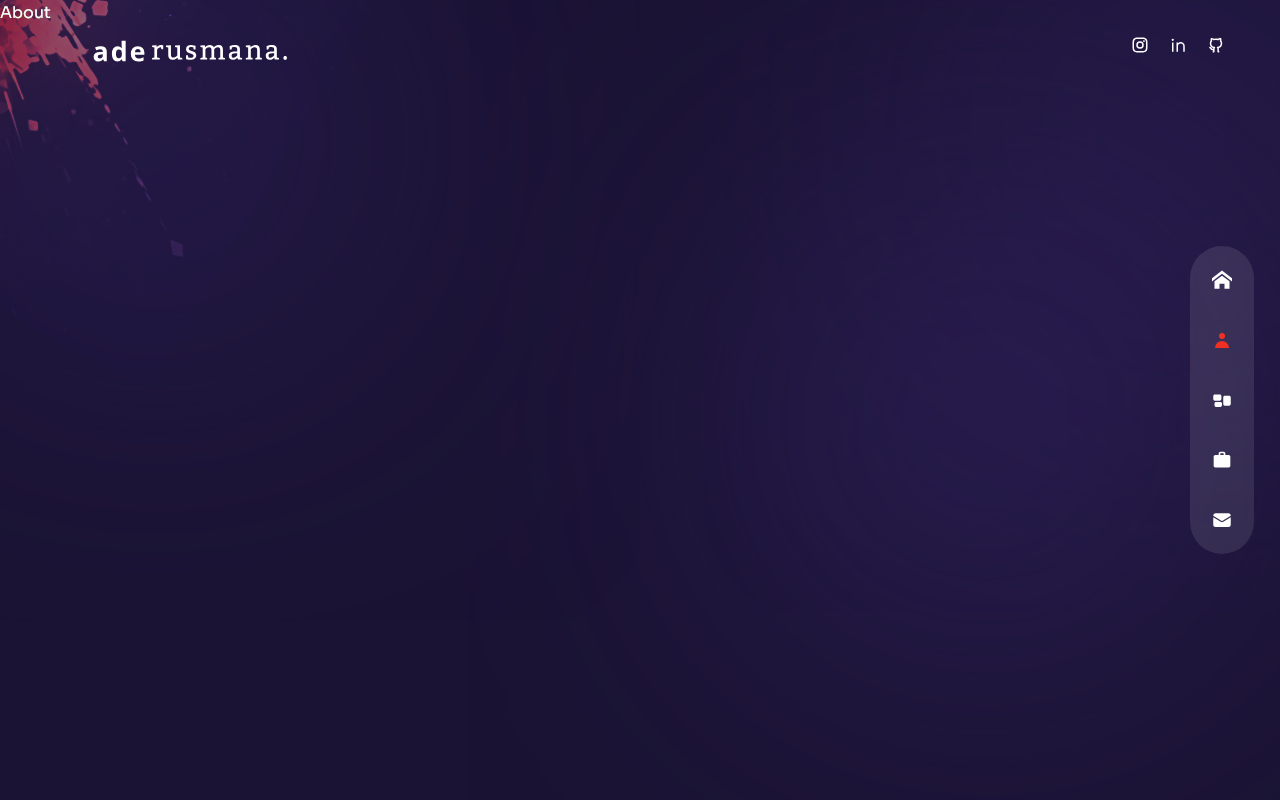
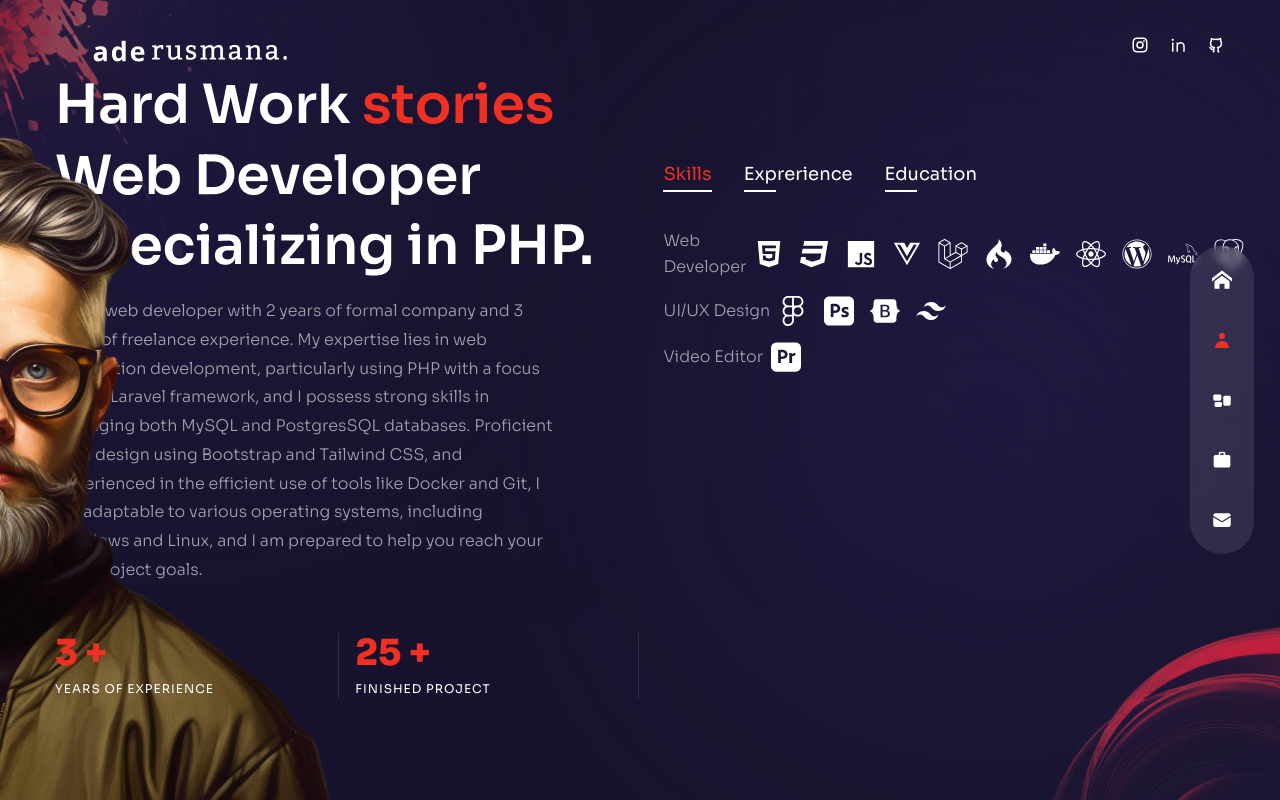
Before and after one commit to aderusmana/my-porto, a Next.js app: page /about in a window 1280 px wide. Built offline with nearby package versions, Linux system fonts and the light colour scheme.

Commit message:
Add About view

```diff
--- a/components/Circles.js
+++ b/components/Circles.js
@@ -1,12 +1,22 @@
 import React from 'react';
+import Image from 'next/image';
 
 const Circles = () => {
-    return (
-        <div>
-
-        </div>
-    );
+  return (
+    <div
+      className={
+        'w-[200px] xl:w-[300px] absolute -right-16 -bottom-2 mix-blend-color-dodge animate-pulse duration-75 z-10'
+      }
+    >
+      <Image
+        src={'/circles.png'}
+        alt={'circle'}
+        width={260}
+        height={200}
+        className={'w-full h-full'}
+      />
+    </div>
+  );
 };
 
 export default Circles;
-;
--- a/components/Header.js
+++ b/components/Header.js
@@ -19,7 +19,7 @@ const Header = () => {
       <div className={'container mx-auto'}>
         <div
           className={
-            'flex flex-col lg:flex-row justify-between items-center gap-y-6 py-8'
+            'flex flex-col lg:flex-row justify-between items-center gap-y-4 py-4'
           }
         >
           {/*logo */}
--- a/package.json
+++ b/package.json
@@ -13,6 +13,7 @@
     "framer-motion": "^10.16.4",
     "next": "13.5.6",
     "react": "^18",
+    "react-countup": "^6.4.2",
     "react-dom": "^18",
     "react-icons": "^4.11.0",
     "react-tsparticles": "^2.12.2",
--- a/pages/about/index.js
+++ b/pages/about/index.js
@@ -1,4 +1,4 @@
-import React from "react";
+import React, { useState } from 'react';
 import {
   FaBootstrap,
   FaCss3,
@@ -10,7 +10,7 @@ import {
   FaReact,
   FaVuejs,
   FaWordpress,
-} from "react-icons/fa";
+} from 'react-icons/fa';
 import {
   SiAdobephotoshop,
   SiAdobepremierepro,
@@ -18,13 +18,23 @@ import {
   SiMysql,
   SiPostgresql,
   SiTailwindcss,
-} from "react-icons/si";
+} from 'react-icons/si';
+import Circles from '@/components/Circles';
+import Avatar from '@/components/Avatar';
 
-const aboutData = {
-  title: "skills",
+//frame-morion
+
+import { motion } from 'framer-motion';
+import { fadeIn } from '@/variants';
+
+import CountUp from 'react-countup';
+
+export const aboutData = [
+  {
+    title: 'skills',
     info: [
       {
-      title: "Web Developer",
+        title: 'Web Developer',
         icons: [
           <FaHtml5 />,
           <FaCss3 />,
@@ -40,7 +50,7 @@ const aboutData = {
         ],
       },
       {
-      title: "UI/UX Design",
+        title: 'UI/UX Design',
         icons: [
           <FaFigma />,
           <SiAdobephotoshop />,
@@ -49,49 +59,223 @@ const aboutData = {
         ],
       },
       {
-      title: "Video Editor",
+        title: 'Video Editor',
+
         icons: [<SiAdobepremierepro />],
-    },
-    {
-      title: "exprerience",
-      info: [
-        {
-          title:
-            "Web Developer  - PT.Mobilogix Teknologi Indonesia , South Tangerang, Indonesia",
-          stage: "2021 - 2022",
-        },
-        {
-          title: "IT STAFF  - Perpustakaan Nasional , Jakarta, Indonesia",
-          stage: "2019 - 2020",
-        },
-        {
-          title:
-            "ADMINISTRATIVE STAFF / SUPERVISOR  - Badan Pusat Statistik (Partner), Jakarta, Indonesia",
-          stage: "2016 - 2019",
       },
     ],
   },
   {
-      title: "education",
+    title: 'exprerience',
     info: [
       {
         title:
-            "BACHELOR OF COMPUTER SCIENCE & INFORMATION SYSTEMS - Nusa Mandiri University, Jakarta, Indonesia",
-          stage: "2021 - 2022",
-          ipk: "3.88",
+          'Web Developer  - PT.Mobilogix Teknologi Indonesia , South Tangerang, Indonesia',
+        stage: '2021 - 2022',
+      },
+      {
+        title: 'It Staff  - Perpustakaan Nasional , Jakarta, Indonesia',
+        stage: '2019 - 2020',
       },
       {
         title:
-            "ASSOCIATES OF COMPUTER SCIENCE & INFORMATION SYSTEMS - NBina Sarana Informatika University, Jakarta, Indonesia",
-          stage: "2017 - 2020",
-          ipk: "3.83",
+          'Administrative Staff  - Badan Pusat Statistik (Partner), Jakarta, Indonesia',
+        stage: '2016 - 2019',
       },
     ],
   },
+  {
+    title: 'education',
+    info: [
+      {
+        title:
+          'Bachelor of information System - Nusa Mandiri University, Jakarta, Indonesia',
+        stage: '2021 - 2022',
+        ipk: '3.88',
+      },
+      {
+        title:
+          'Associates of Information System - Bina Sarana Informatika University, Jakarta, Indonesia',
+        stage: '2017 - 2020',
+        ipk: '3.83',
+      },
     ],
-};
+  },
+];
 const About = () => {
-  return <div>About</div>;
+  const [index, setIndex] = useState(0);
+
+  return (
+    <div className={'h-full bg-primary/30 py-40 text-center xl:text-left '}>
+      <Circles />
+      {/* avatar */}
+      <motion.div
+        variants={fadeIn('right', 0.2)}
+        initial={'hidden'}
+        animate={'show'}
+        exit={'hidden'}
+        className={'hidden xl:flex absolute bottom-0 -left-[370px]'}
+      >
+        <Avatar />
+      </motion.div>
+      <div
+        className="container mx-auto h-full flex flex-col items-center xl:flex-row
+      gap-x-6"
+      >
+        {/* text */}
+        <div className={'flex-1 flex flex-col justify-center'}>
+          <motion.h2
+            variants={fadeIn('right', 0.2)}
+            initial={'hidden'}
+            animate={'show'}
+            exit={'hidden'}
+            className={'h2'}
+          >
+            Hard Work <span className={'text-accent'}>stories </span>
+            Web Developer Specializing in PHP.
+          </motion.h2>
+          <motion.p
+            variants={fadeIn('right', 0.4)}
+            initial={'hidden'}
+            animate={'show'}
+            exit={'hidden'}
+            className={
+              'max-w-[500px] mx-auto xl:mx-0 mb-6 xl:mb-12 px-2 xl:px-0'
+            }
+          >
+            I am a web developer with 2 years of formal company and 3 years of
+            freelance experience. My expertise lies in web application
+            development, particularly using PHP with a focus on the Laravel
+            framework, and I possess strong skills in managing both MySQL and
+            PostgresSQL databases. Proficient in UI design using Bootstrap and
+            Tailwind CSS, and experienced in the efficient use of tools like
+            Docker and Git, I am adaptable to various operating systems,
+            including Windows and Linux, and I am prepared to help you reach
+            your web project goals.
+          </motion.p>
+          {/* counters */}
+          <motion.div
+            variants={fadeIn('right', 0.6)}
+            initial={'hidden'}
+            animate={'show'}
+            exit={'hidden'}
+            className={
+              'hidden md:flex md:max-w-xl xl:max-w-none mx-auto xl:mx-0 mb-8'
+            }
+          >
+            <div className={'flex flex-1 xl:gap-4'}>
+              {/* experience */}
+              <div
+                className={
+                  'relative flex-1 after:w-[1px] after:h-full after:bg-white/10 after:absolute after:top-0 after:right-0'
+                }
+              >
+                <div
+                  className={
+                    'text-2xl xl:text-4xl font-extrabold text-accent mb-2'
+                  }
+                >
+                  <CountUp start={0} end={3} duration={5} /> +
+                </div>
+                <div
+                  className={
+                    'text-xs uppercase tracking-[1px] leading-[1.4] max-w--[100px] '
+                  }
+                >
+                  Years of Experience
+                </div>
+              </div>
+
+              {/* Project */}
+              <div
+                className={
+                  'relative flex-1 after:w-[1px] after:h-full after:bg-white/10 after:absolute after:top-0 after:right-0'
+                }
+              >
+                <div
+                  className={
+                    'text-2xl xl:text-4xl font-extrabold text-accent mb-2'
+                  }
+                >
+                  <CountUp start={0} end={25} duration={5} /> +
+                </div>
+                <div
+                  className={
+                    'text-xs uppercase tracking-[1px] leading-[1.4] max-w--[100px] '
+                  }
+                >
+                  Finished Project
+                </div>
+              </div>
+            </div>
+          </motion.div>
+        </div>
+
+        {/* info */}
+        <motion.div
+          variants={fadeIn('left', 0.4)}
+          initial={'hidden'}
+          animate={'show'}
+          exit={'hidden'}
+          className={'flex flex-col w-full xl:max-w-[48%] h-[480px]'}
+        >
+          <div className={'flex gap-x-4 xl:gap-x-8 mx-auto xl:mx-0 mb-4'}>
+            {aboutData.map((item, itemIndex) => {
+              return (
+                <div
+                  key={itemIndex}
+                  className={`${
+                    index === itemIndex &&
+                    'text-accent after:w-[100%] after:bg-accent after:transition-all after:duration-300'
+                  }
+                  cursor-pointer capitalize text-sm xl:text-lg relative after:w-8 after:h-[2px] after:bg-white after:absolute after:-bottom-1 after:left-0 `}
+                  onClick={() => setIndex(itemIndex)}
+                >
+                  {' '}
+                  {item.title}
+                </div>
+              );
+            })}
+          </div>
+
+          <div
+            className={
+              'py-2 xl:py-6 flex flex-col gap-y-2 xl:gap-y-4 items-center xl:items-start '
+            }
+          >
+            {aboutData[index].info.map((item, itemIndex) => {
+              return (
+                <div
+                  key={itemIndex}
+                  className={
+                    'flex-1 flex flex-col md:flex-row max-w-max gap-x-1 items-center text-white/60'
+                  }
+                >
+                  {/* title */}
+                  <div className={'font-light mb-2 md:mb-0'}>
+                    {item.title} {item.ipk && `- GPA ${item.ipk}`}
+                  </div>
+                  <div className={'hidden'}>-</div>
+                  <div className="flex ">{item.stage}</div>
+
+                  <div className={'flex gap-x-4'}>
+                    {/* icons */}
+                    {item.icons?.map((icon, i) => {
+                      return (
+                        <div key={i} className={'text-3xl text-white '}>
+                          {icon}
+                        </div>
+                      );
+                    })}
+                  </div>
+                </div>
+              );
+            })}
+          </div>
+        </motion.div>
+      </div>
+    </div>
+  );
 };
 
 export default About;
```
Also changed, not shown: 1 other file (tests, documents, lock files or other folders). Lines whose indentation alone changed are shown as unchanged.
